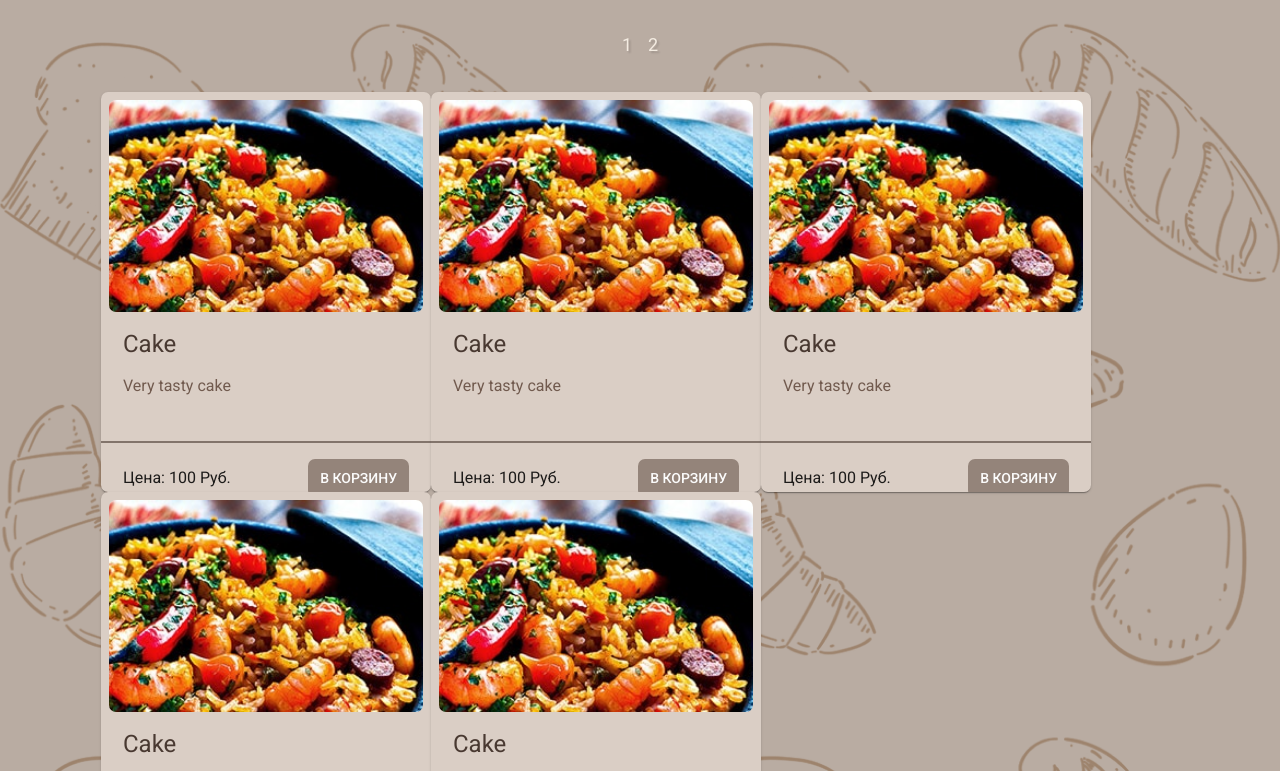
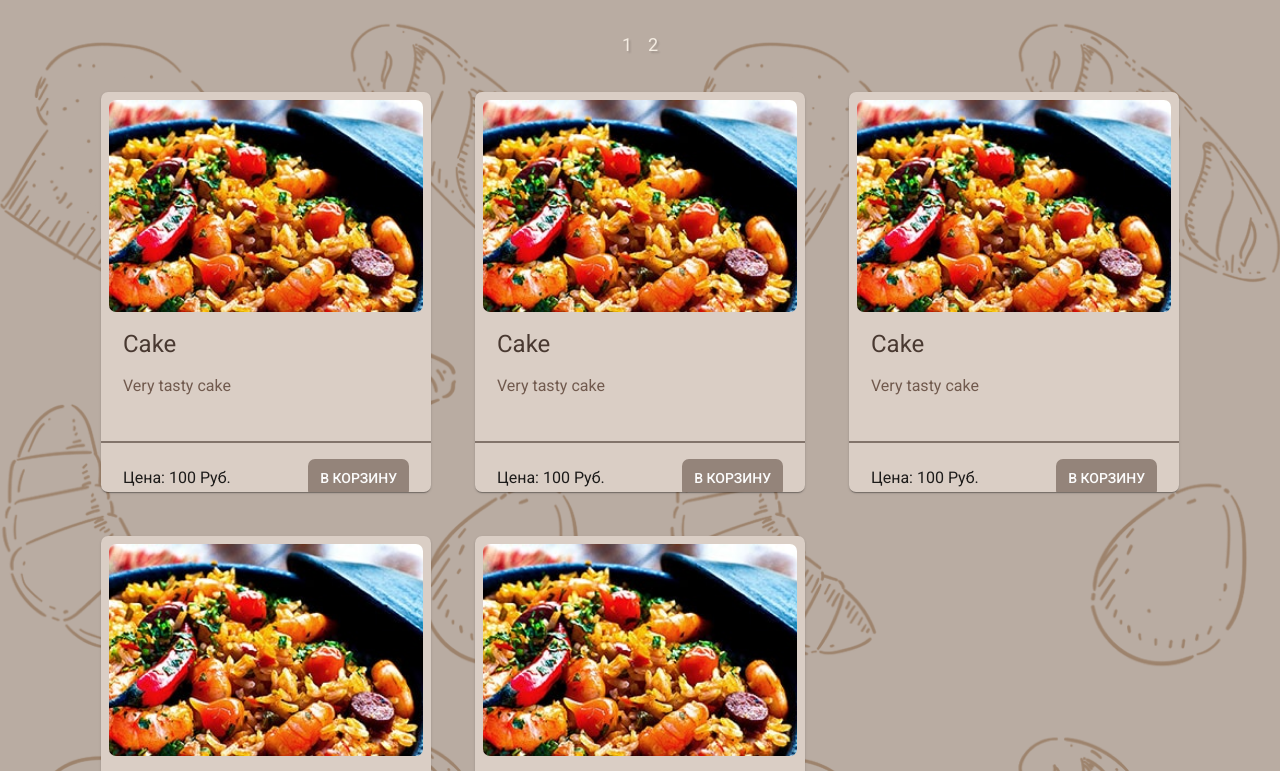
Before and after one commit to HunterGan/baker, a Next.js app in the folder ui/: page / in a window 1280 px wide. Shown: the part 689-1460 px from the top of the page. Built offline with nearby package versions, Linux system fonts and the light colour scheme.

Commit message:
front-6: +++

```diff
--- a/ui/src/_entities/product/ui/ProductList.tsx
+++ b/ui/src/_entities/product/ui/ProductList.tsx
@@ -1,9 +1,11 @@
 import { FC } from "react";
-import { CategoryType, ComboProduct, Product, getProducts } from "@/_entities/product";
+import {
+  Product,
+  getProducts,
+  CategoryType,
+  ComboProduct
+} from "@/_entities/product";
 import Box from "@mui/material/Box";
-import RecipeReviewCard from "@/_shared/ui/common/Card/Card";
-import axios from "axios";
-import api from "../api/config/api";
 import ProductListItem from "./ProductListItem";
 
 interface ProductListProps {
@@ -19,7 +21,9 @@ const ProductList: FC<ProductListProps> = async () => {
         width: '100%',
         display: 'flex',
         flexWrap: 'wrap',
-        alignItems: 'center'
+        alignItems: 'center',
+        rowGap: '44px',
+        columnGap: '44px',
       }}
     >
       {products.map((product) => (
--- a/ui/src/_entities/product/ui/ProductListItem.tsx
+++ b/ui/src/_entities/product/ui/ProductListItem.tsx
@@ -19,7 +19,7 @@ const ProductListItem: React.FC<ProductListItemProps> = ({product}) => {
   return (
     <Card
       sx={{
-        width: 330,
+        maxWidth: 330,
         height: 400,
         backgroundColor: styles.colors.bg_light,
         borderRadius: '7px',
```
